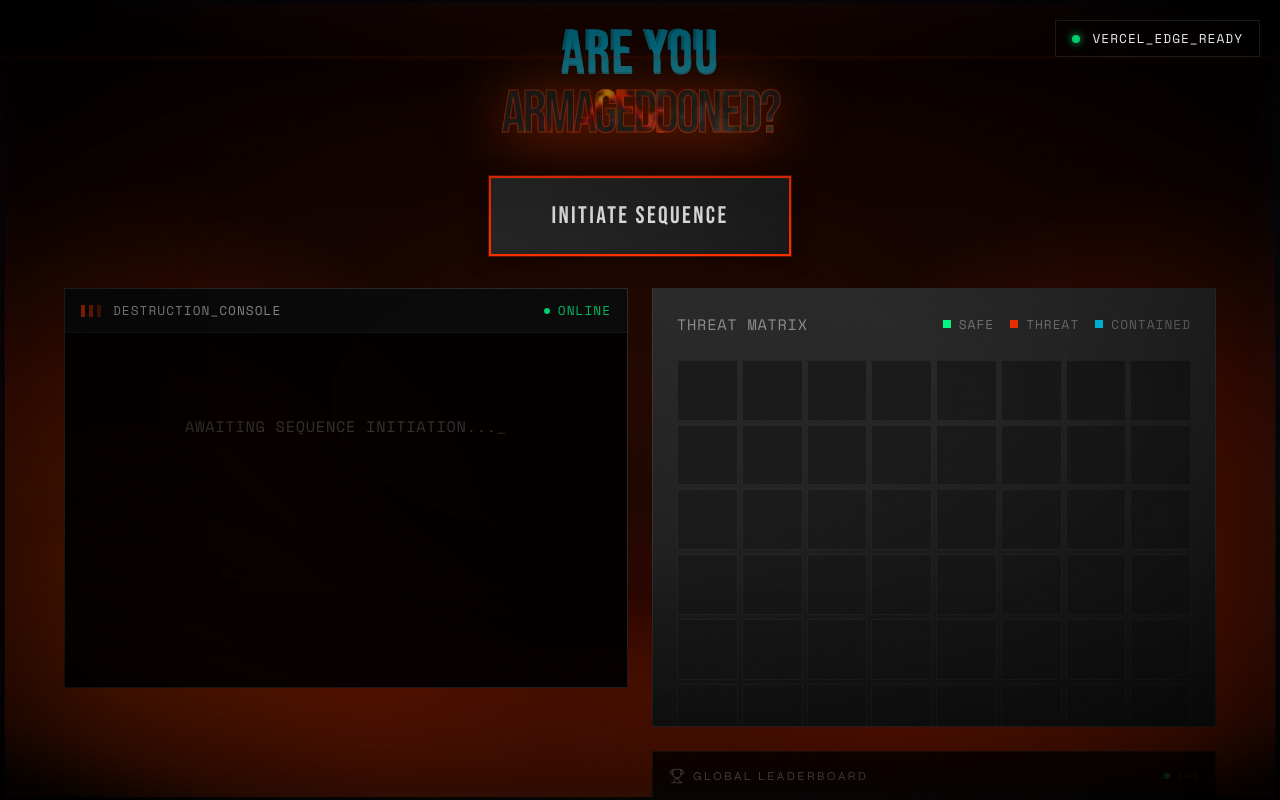
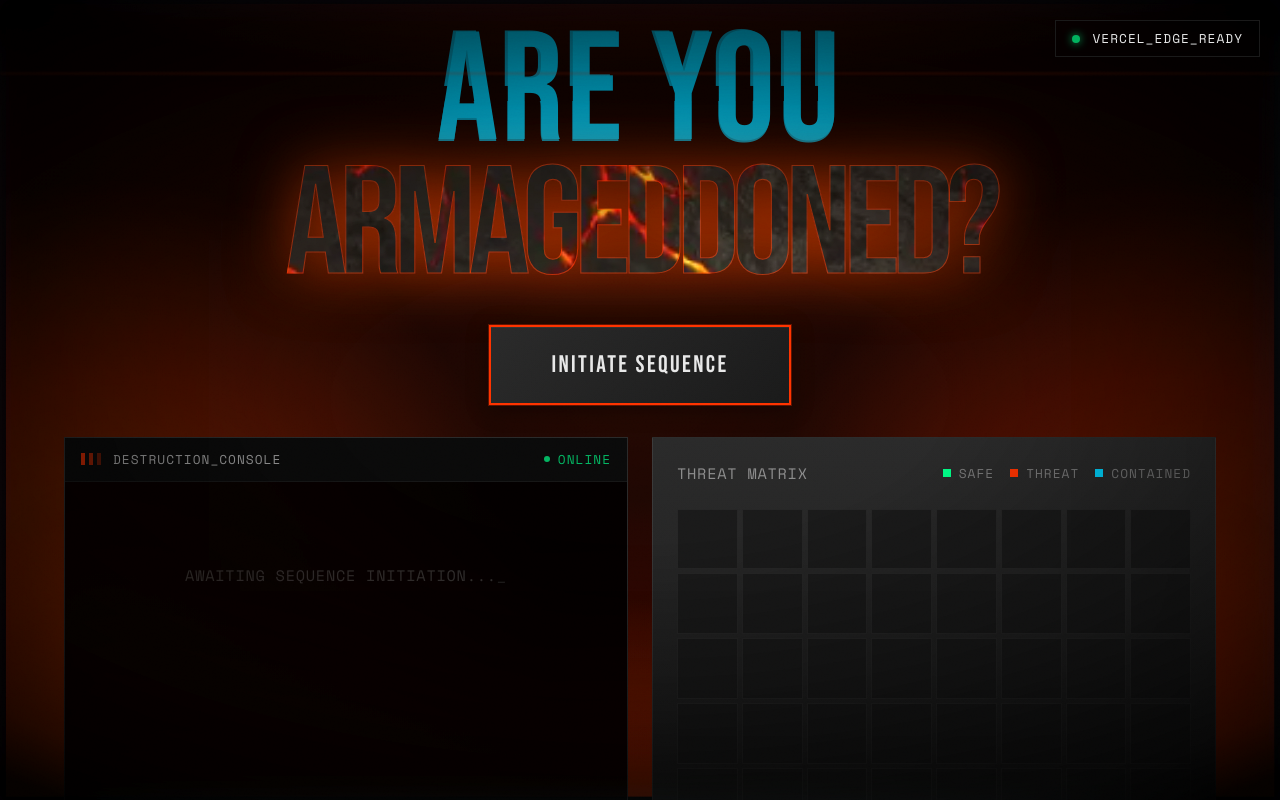
Before and after one commit to apexbusiness-systems/Armageddon-Core, a Next.js app in the folder armageddon-site/: page / in a window 1280 px wide. Shown: the top 800 px of the page. Built offline with nearby package versions, Linux system fonts and the light colour scheme.

Commit message:
chore: update branding to APEX Business Systems Ltd.

```diff
--- a/armageddon-site/src/app/layout.tsx
+++ b/armageddon-site/src/app/layout.tsx
@@ -9,7 +9,7 @@ export const metadata: Metadata = {
     title: 'ARMAGEDDON | Adversarial AI Certification',
     description: 'Sandboxed adversarial certification for AI & software systems. Destruction-grade testing, evidence-based certification. Are you Armageddoned?',
     keywords: ['AI security', 'adversarial testing', 'prompt injection', 'LLM security', 'certification', 'sandbox testing', 'OWASP', 'AI red team'],
-    authors: [{ name: 'APEX Business Systems' }],
+    authors: [{ name: 'APEX Business Systems Ltd.' }],
     openGraph: {
         title: 'ARMAGEDDON Test Suite Certification',
         description: 'Run the test. See what happens. Sandboxed adversarial certification with receipts.',
--- a/armageddon-site/src/components/DestructionConsole.tsx
+++ b/armageddon-site/src/components/DestructionConsole.tsx
@@ -213,11 +213,11 @@ export default function DestructionConsole({ standalone = false, onStatusChange,
                     animate={{ opacity: 1, y: 0 }}
                     transition={{ duration: 0.8, ease: [0.25, 0.8, 0.25, 1] }}
                 >
-                    <h1 className="display-massive mb-4 text-4xl md:text-6xl">
-                        <span className="block text-[var(--contained)] glitch-text" data-text="ARE YOU">
+                    <h1 className="display-massive mb-6 tracking-tighter w-full">
+                        <span className="block text-[var(--contained)] glitch-text leading-[0.85]" data-text="ARE YOU">
                             ARE YOU
                         </span>
-                        <span className="block text-brimstone text-brimstone-live tracking-tighter" data-text="ARMAGEDDONED?">
+                        <span className="block text-brimstone text-brimstone-live tracking-tighter leading-[0.85]" data-text="ARMAGEDDONED?">
                             ARMAGEDDONED?
                         </span>
                     </h1>
```
Also changed, not shown: 1 other file (tests, documents, lock files or other folders).
